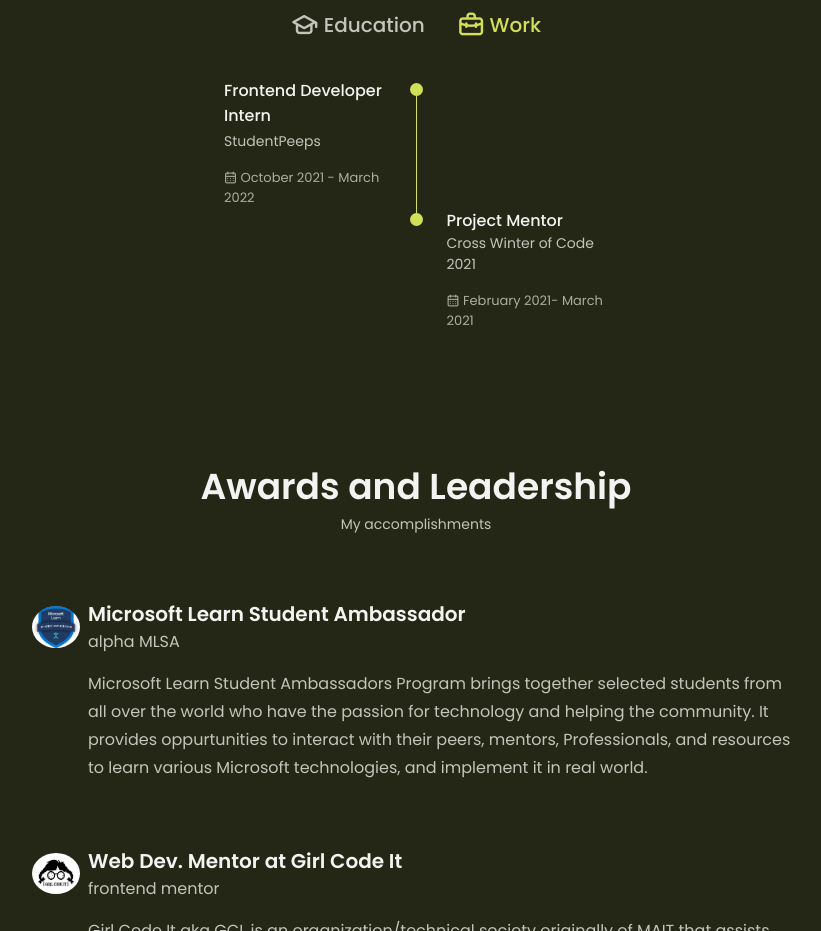
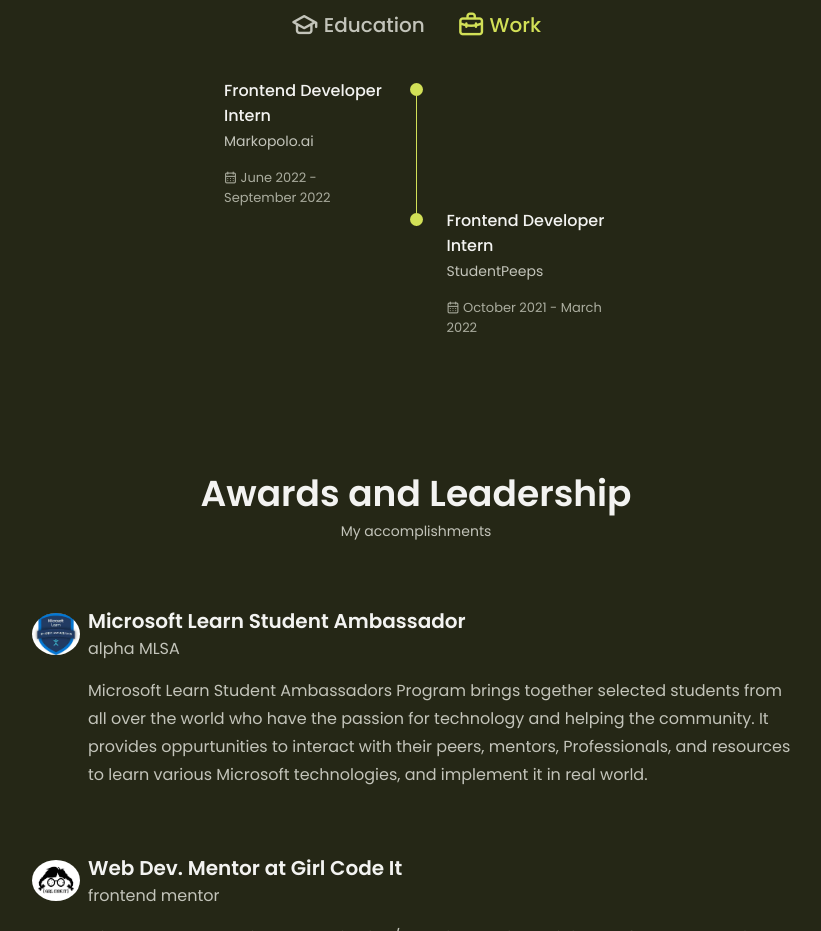
Before and after one commit to syedmazharaliraza/portfolio, a plain HTML site: page index.html in a window 1280 px wide. Shown: the part 2135-3066 px from the top of the page, without its empty margins (224-1045 px from the left). Drawn offline with nearby package versions, Linux system fonts and the light colour scheme.

Commit message:
added experience

```diff
--- a/index.html
+++ b/index.html
@@ -421,11 +421,11 @@
                                     Frontend Developer Intern
                                 </h3>
                                 <span class="qualification-subtitle">
-                                    StudentPeeps
+                                    Markopolo.ai
                                 </span>
                                 <div class="qualification-calender">
                                     <i class="uil uil-calendar-alt"></i>
-                                    October 2021 - March 2022
+                                    June 2022 - September 2022
                                 </div>
                             </div>
                             <div>
@@ -443,14 +443,14 @@
                             </div>
                             <div>
                                 <h3 class="qualification-title">
-                                    Project Mentor
+                                    Frontend Developer Intern
                                 </h3>
                                 <span class="qualification-subtitle">
-                                    Cross Winter of Code 2021
+                                    StudentPeeps
                                 </span>
                                 <div class="qualification-calender">
                                     <i class="uil uil-calendar-alt"></i>
-                                    February 2021- March 2021
+                                    October 2021 - March 2022
                                 </div>
                             </div>
                         </div>
```
